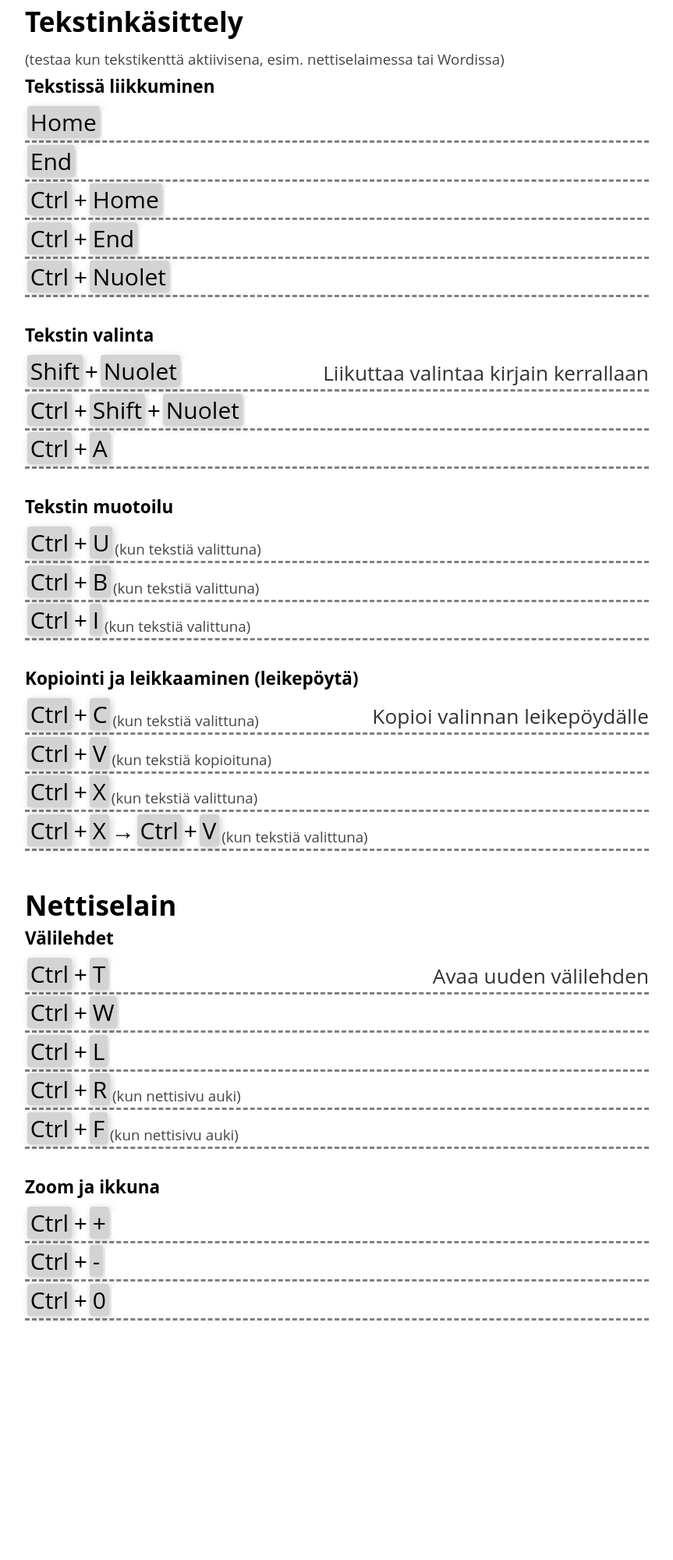
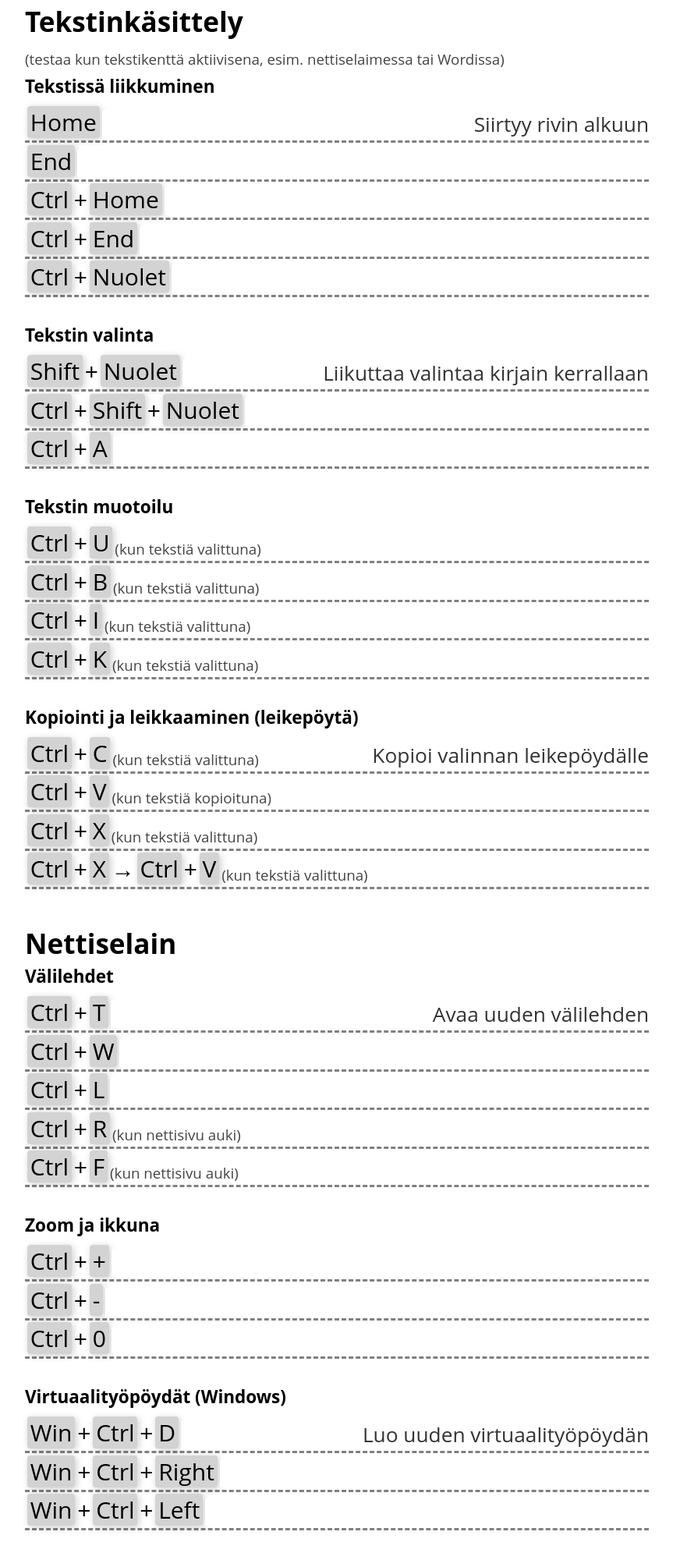
Before and after one commit to ignon/nappisninja, a plain HTML site: page index.html in a window 1280 px wide. Shown: the part 1131-3131 px from the top of the page at 78% size, without its empty margins (208-1071 px from the left). Before the commit the page ends 2869 px from the top, so only its background shows below. Drawn offline with Linux system fonts and the light colour scheme.

Commit message:
virtual_desktops

```diff
--- a/index.html
+++ b/index.html
@@ -67,16 +67,16 @@
           <h3>Tekstinkäsittely</h3>
           <span class="note">(testaa kun tekstikenttä aktiivisena, esim. nettiselaimessa tai Wordissa)</span>
           <h4>Tekstissä liikkuminen</h4>
-          <div class="row" id="home" data-answer="Kursori rivin alkuun">
+          <div class="row" id="home" data-answer="Siirtyy rivin alkuun" data-example="true">
             <code>Home</code>
           </div>
-          <div class="row" id="end" data-answer="Kursori rivin loppuun">
+          <div class="row" id="end" data-answer="Siirtyy rivin loppuun">
             <code>End</code>
           </div>
-          <div class="row" id="ctrl+home" data-answer="Kursori tekstin alkuun">
+          <div class="row" id="ctrl+home" data-answer="Siirtyy tekstin alkuun">
             <code>Ctrl</code>+<code>Home</code>
           </div>
-          <div class="row" id="ctrl+end" data-answer="Kursori tekstin loppuun">
+          <div class="row" id="ctrl+end" data-answer="Siirtyy tekstin loppuun">
             <code>Ctrl</code>+<code>End</code>
           </div>
           <div class="row" id="ctrl+nuolet" data-answer="Liikuttaa kursoria sana kerrallaan">
@@ -108,6 +108,10 @@
           </div>
           <div class="row" id="ctrl+i" data-answer="Kursivoi valinnan (italics)">
             <code>Ctrl</code>+<code>I</code>
+            <p class="note">(kun tekstiä valittuna)</p>
+          </div>
+          <div class="row" id="ctrl+k" data-answer="Tekee valinnasta linkin">
+            <code>Ctrl</code>+<code>K</code>
             <p class="note">(kun tekstiä valittuna)</p>
           </div>
         </div>
@@ -162,6 +166,18 @@
             <code>Ctrl</code>+<code>0</code>
           </div>
         </div>
+        <div class="subsegment">
+          <h4>Virtuaalityöpöydät (Windows)</h4>
+          <div class="row" id="win+ctrl+d" data-answer="Luo uuden virtuaalityöpöydän" data-example="true">
+            <code>Win</code>+<code>Ctrl</code>+<code>D</code>
+          </div>
+          <div class="row" id="win+ctrl+right" data-answer="Siirtyy seuraavaan työpöytään">
+            <code>Win</code>+<code>Ctrl</code>+<code>Right</code>
+          </div>
+          <div class="row" id="win+ctrl+left" data-answer="Siirtyy edelliseen työpöytään">
+            <code>Win</code>+<code>Ctrl</code>+<code>Left</code>
+          </div>
+        </div>
       </div>
     </div>
   </body>
```
